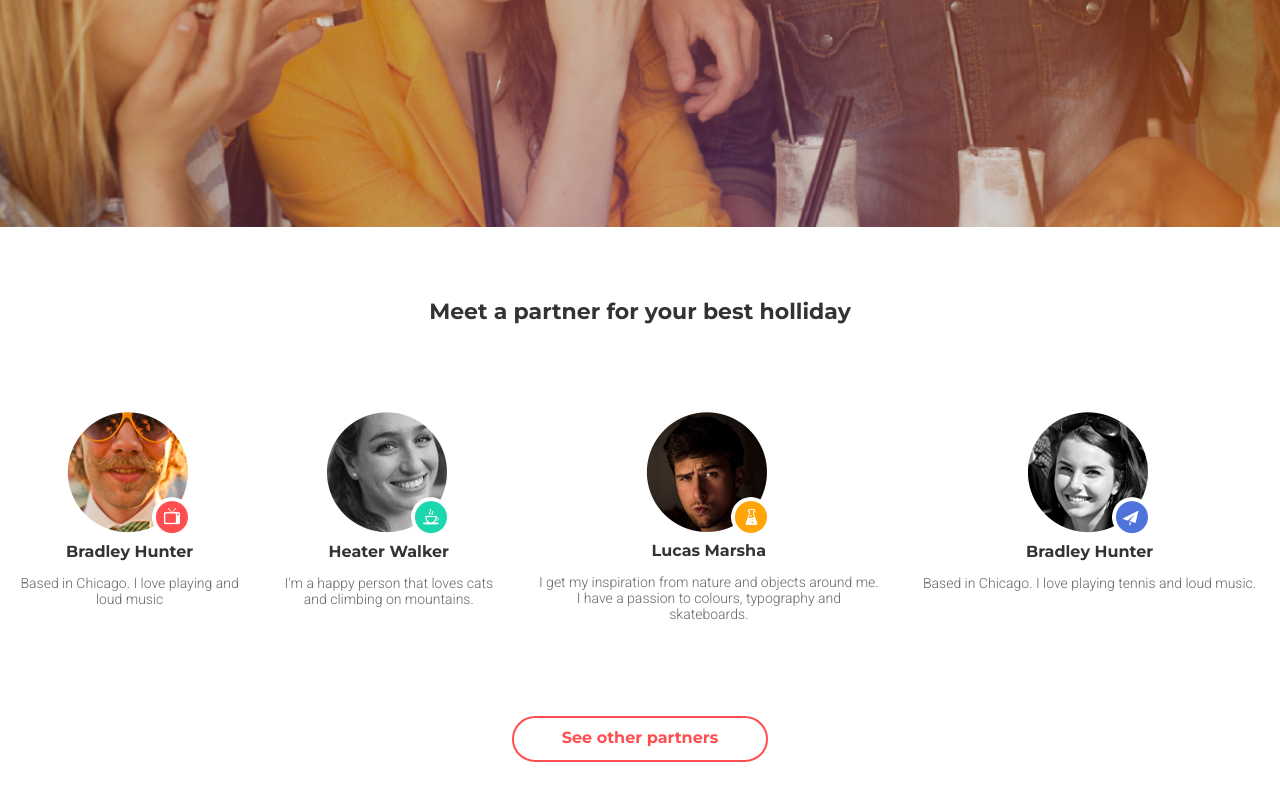
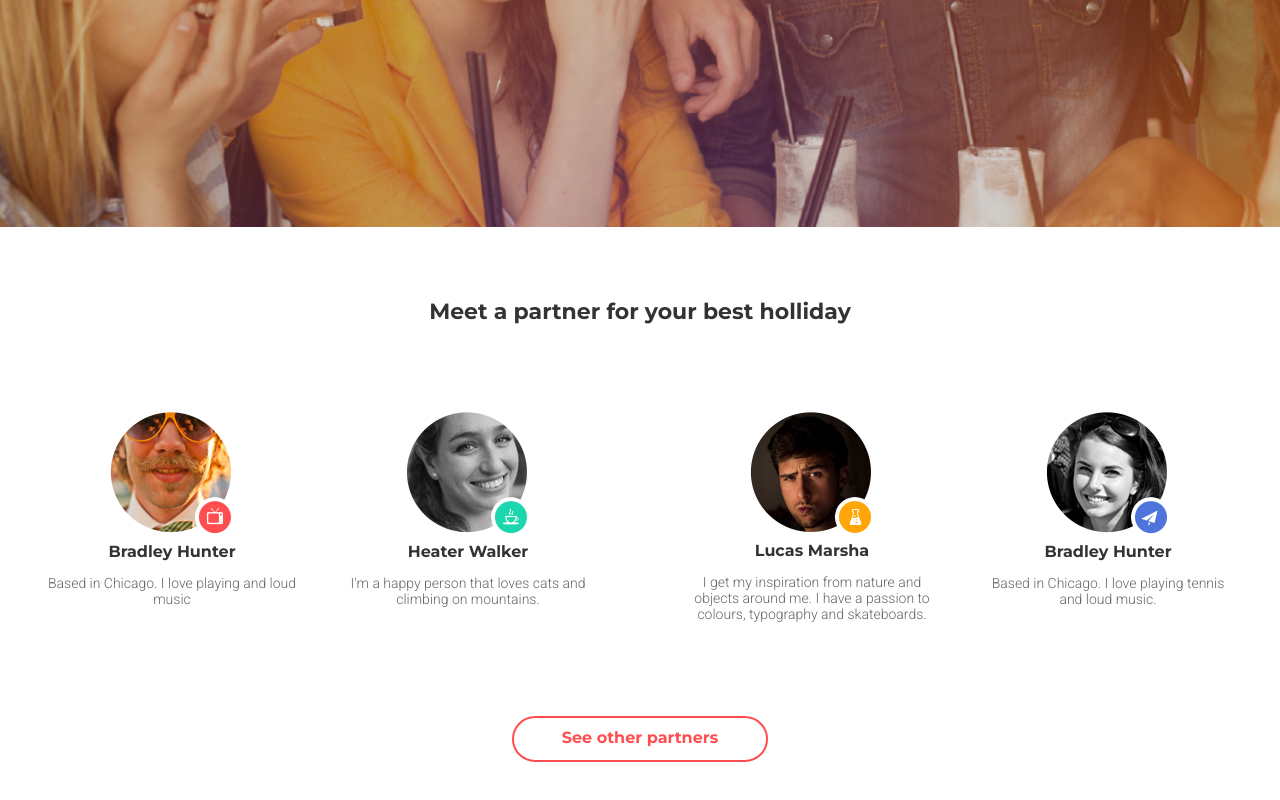
Before and after one commit to Agent222222/Kolyas-homework.github.io, a plain HTML site: page dz-7/index.html in a window 1280 px wide. Shown: the part 520-1320 px from the top of the page. Drawn offline with Linux system fonts and the light colour scheme.

Commit message:
Add files via upload

```diff
--- a/dz-7/css/style.css
+++ b/dz-7/css/style.css
@@ -144,8 +144,8 @@ body{
     .small-list-3{
         width: 220px;
         display: flex;
-        align-items: flex-start;
         flex-direction: column;
+        justify-content: center;
         margin: 0px auto;
     }
 
@@ -165,7 +165,9 @@ body{
     .people{
         width: 100%;
         margin: 20px 0px 20px 0px;
+
         text-align: center;
+
     }
 
     .end-b{
@@ -221,6 +223,7 @@ body{
         display: flex;
         flex-direction: row;
         justify-content: center;
+        margin: 0% 10% 0% 10%;
     }
 
     .register{
@@ -230,7 +233,8 @@ body{
     }
 
     .small-list-3{
-        width:auto;
+        display: flex;
+        width:50%;
         margin: 10px 0px 10px 0px;
     }
 
@@ -259,8 +263,9 @@ body{
     }
 
     .people{
-        margin: 40px 20px 40px 20px;
+        margin: 40px 20% 40px 20%;
         height: 34%;
+        width: 60%;
     }
 
 
@@ -283,10 +288,10 @@ body{
         display: flex;
         justify-content: center;
         width: auto;
+        margin: 0px;
     }
 
     .small-list-3{
-        width: auto;
         display: flex;
         flex-direction: row;
         height: 98%;
@@ -304,6 +309,8 @@ body{
 
     .people{
         height: auto;
+        width: 40%;
+        margin: 40px 20px 40px 20px;
     }
 
     .slogan{
```
